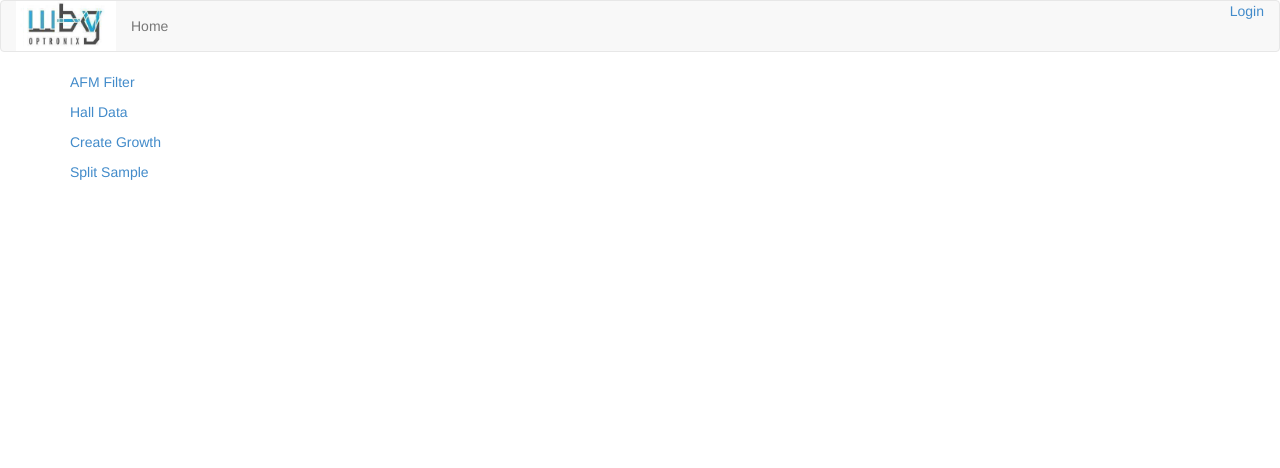
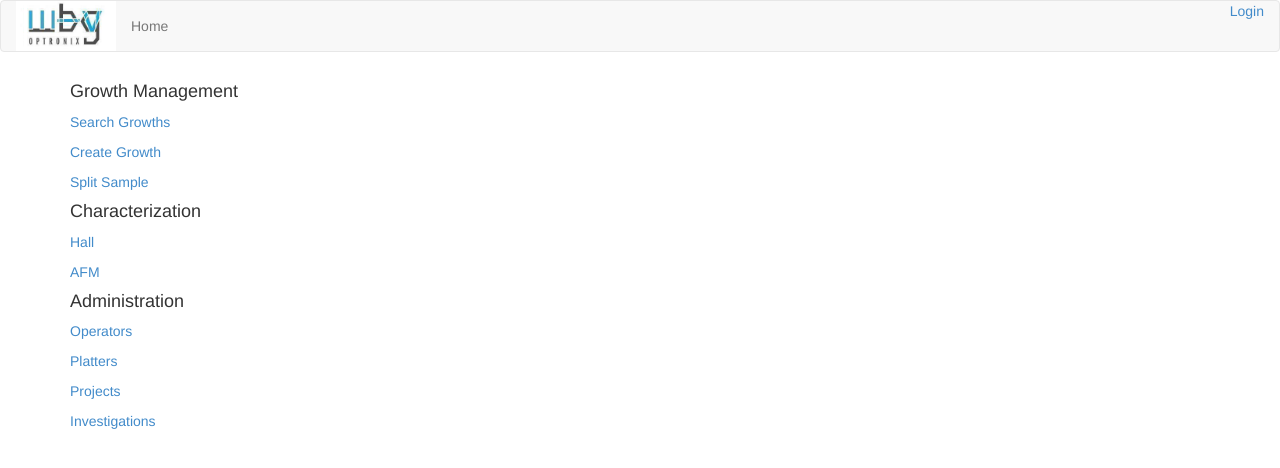
Before and after one commit to emergence-lab/emergence-lab, a Django app: template templates/core/index.html in a window 1280 px wide. Shown: the top 468 px of the page. Run offline with Django 3.2, Linux system fonts and the light colour scheme; the template is opened without the code that fills it, so the values that code supplies are empty; some libraries are stand-ins or nearby versions.

Commit message:
Added missing links to main page

```diff
--- a/templates/core/index.html
+++ b/templates/core/index.html
@@ -4,10 +4,18 @@
 
 {% block content %}
     <div class="container">
-        <p><a href="{% url 'afm_filter' %}">AFM Filter</a></p>
-        <p><a href="{% url 'hall_list' %}">Hall Data</a></p>
+        <h4>Growth Management</h4>
+        <p><a href="{% url 'afm_filter' %}">Search Growths</a></p>
         <p><a href="{% url 'create_growth' %}">Create Growth</a></p>
         <p><a href="{% url 'split_sample' %}">Split Sample</a><p>
+        <h4>Characterization</h4>
+        <p><a href="{% url 'hall_list' %}">Hall</a></p>
+        <p><a href="{% url 'afm_list' %}">AFM</a></p>
+        <h4>Administration</h4>
+        <p><a href="{% url 'operator_list' %}">Operators</a></p>
+        <p><a href="{% url 'platter_list' %}">Platters</a></p>
+        <p><a href="{% url 'project_list' %}">Projects</a></p>
+        <p><a href="{% url 'investigation_list' %}">Investigations</a></p>
     </div>
 
 {% endblock %}
```
